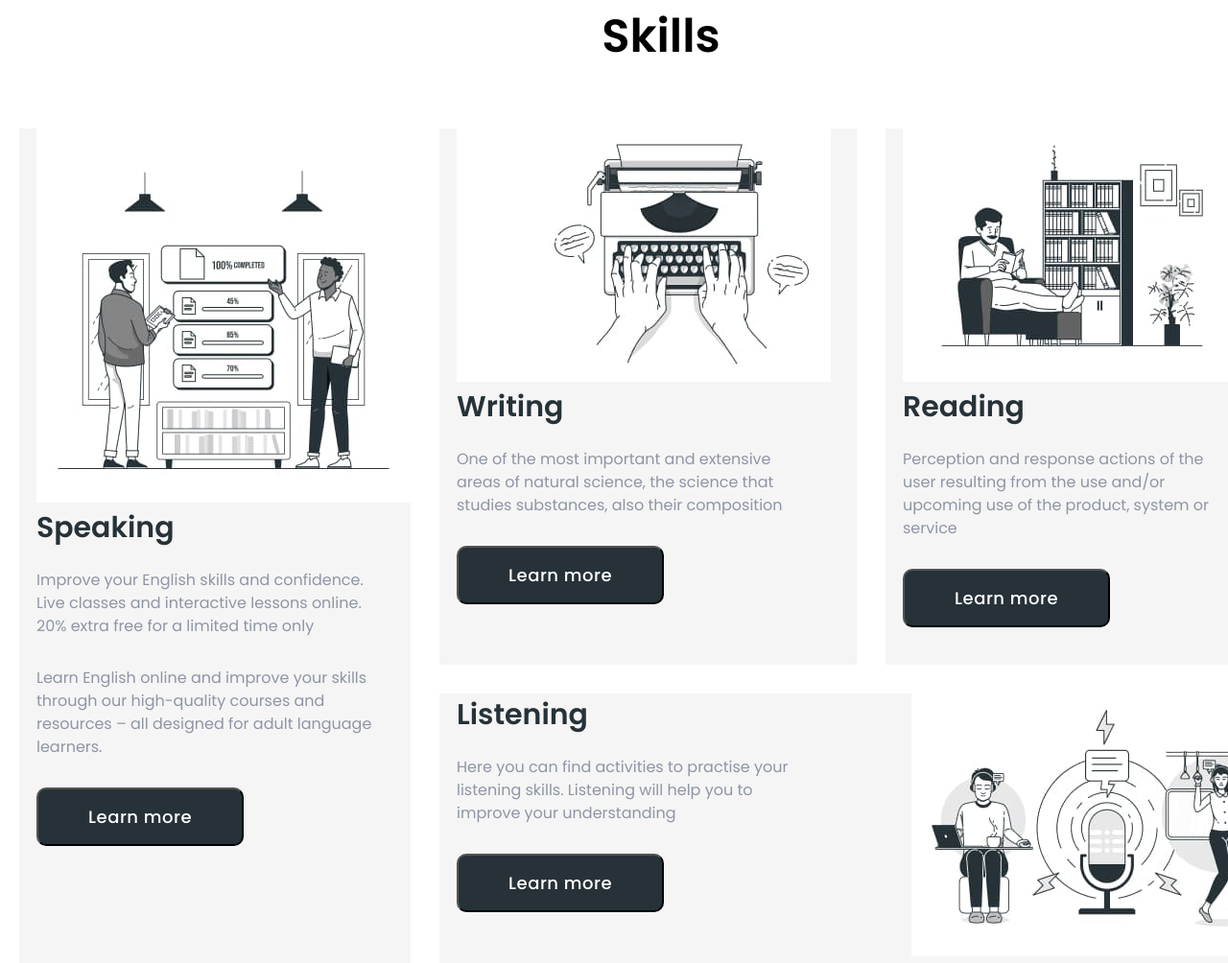
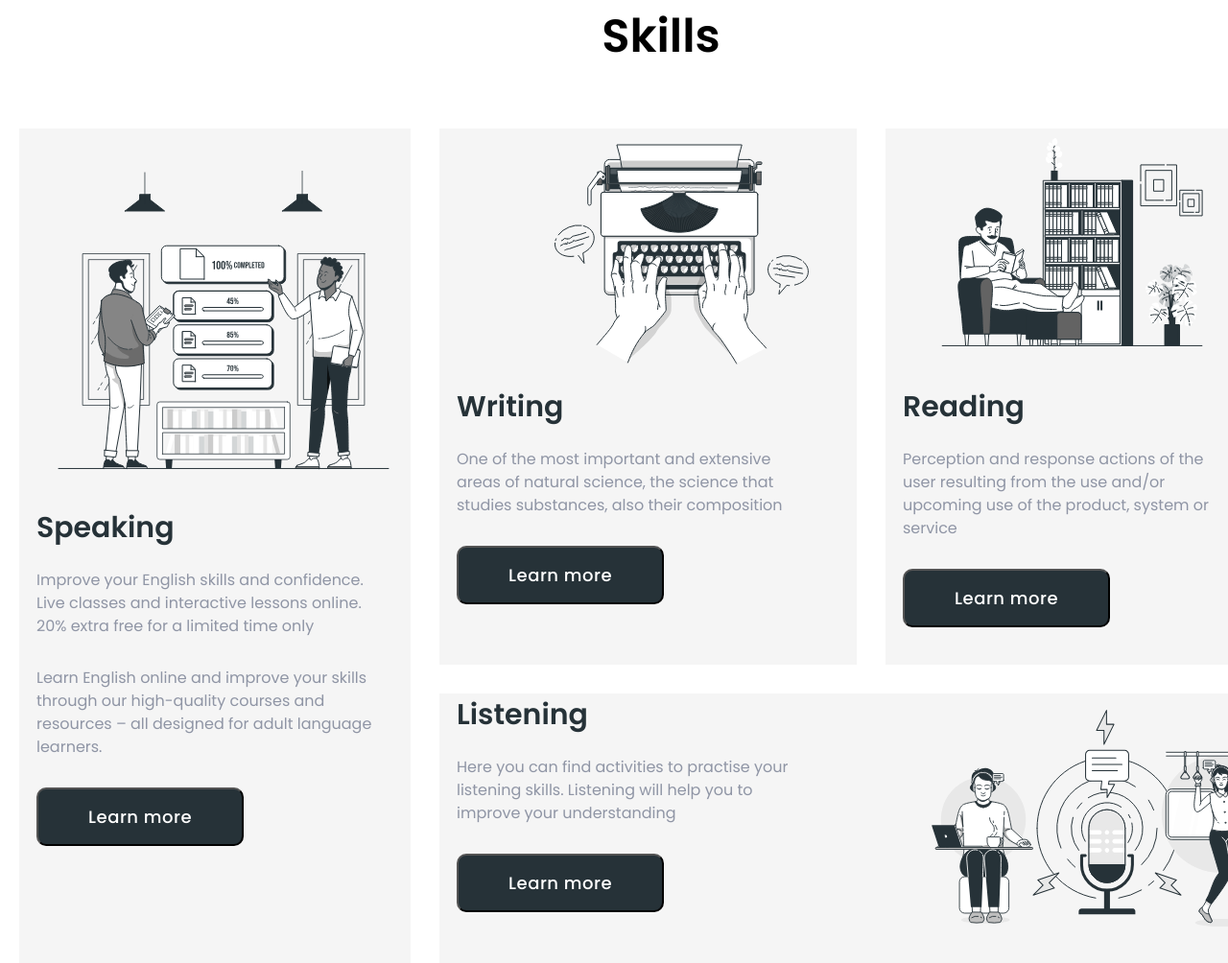
Before and after one commit to alex-neveroff/Britlex, a plain HTML site: page index.html in a window 1280 px wide. Shown: the part 940-1944 px from the top of the page at 96% size. Drawn offline with nearby package versions, Linux system fonts and the light colour scheme.

Commit message:
Change jpg to svg in skills

```diff
--- a/index.html
+++ b/index.html
@@ -65,7 +65,7 @@
             <ul class="list skills-list-speaking">
               <li class="skils-item-speaking">
                 <img
-                  src="./images/skills-speaking.jpg"
+                  src="./images/skills-speaking.svg"
                   alt="Standing men talking in the office"
                   width="390"
                   height="390"
@@ -85,7 +85,7 @@
             <ul class="list skills-list flex-part">
               <li class="skils-item">
                 <img
-                  src="./images/skills-writing.jpg"
+                  src="./images/skills-writing.svg"
                   alt="Hands typing on a typewriter"
                   width="390"
                   height="264"
@@ -99,7 +99,7 @@
               </li>
               <li class="skils-item">
                 <img
-                  src="./images/skills-reading.jpg"
+                  src="./images/skills-reading.svg"
                   alt="Mustachioed man sitting in an armchair near a bookcase reading a book"
                   width="390"
                   height="264"
@@ -113,7 +113,7 @@
               </li>
               <li class="skils-item flex-part">
                 <img
-                  src="./images/skills-listening.jpg"
+                  src="./images/skills-listening.svg"
                   alt="A young man at home at a computer and a girl standing in a train car listening to a recording of a foreign language lesson in headphones"
                   width="408"
                   height="274"
```
Also changed, not shown: images/skills-listening.jpg (deleted), images/skills-listening.svg (added), images/skills-reading.jpg (deleted), images/skills-reading.svg (added), images/skills-speaking.jpg (deleted), images/skills-speaking.svg (added), images/skills-writing.jpg (deleted), images/skills-writing.svg (added).
